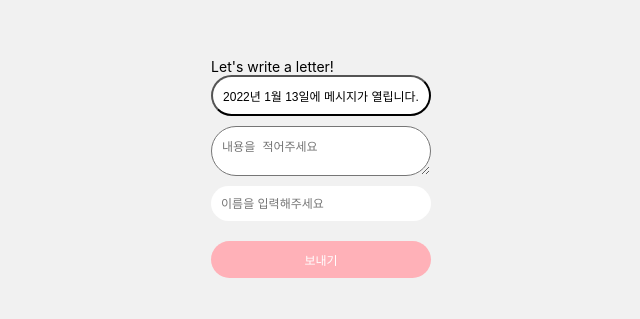
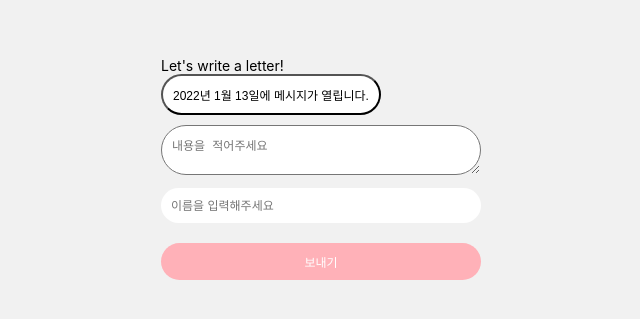
Before and after one commit to minizzang/madcamp_week3, a React (Create React App) app in the folder react-app/: page /write in a window 1280 px wide. Shown: the part 227-546 px from the top of the page, without its empty margins (319-959 px from the left). Built offline with nearby package versions, Linux system fonts and the light colour scheme; a web font is replaced by a local one.

Commit message:
Add : Grid style on Storage.js

```diff
--- a/react-app/src/components/Storage.js
+++ b/react-app/src/components/Storage.js
@@ -2,21 +2,25 @@ import React, { useEffect, useState } from "react";
 import 'styles/storage.css';
 
 const Storage = () => {
+
   return (
-<div class="container">
-        <div class="box">
+    <>
+<div class="container_grid">
+  <div class="box">
+  몇년이게
+  </div>
+        <div class="box"> {/* 나중에 map 함수 써서 무한생산하면 될 듯. */}
             <div class="imgBox">
                 <img src="https://img.freepik.com/free-photo/portrait-handsome-young-man-makes-okay-gesture-demonstrates-agreement-likes-idea-smiles-happily-wears-optical-glasses-yellow-hat-t-shirt-models-indoor-its-fine-thank-you-hand-sign_273609-30676.jpg?size=626&ext=jpg" alt=""/>
-            </div>
-            <div class="imgBox">
                 <h2>7월</h2>
             </div>
             <div class="content">
-                <h2>72장</h2>
-                <span>의 카드가 있어요!</span>
+                <span>72장 의 카드가 있어요!</span>
             </div>
         </div>
 </div>
+<span>72장 의 카드가 있어요!</span>
+</>
   );
 }
 
--- a/react-app/src/styles/storage.css
+++ b/react-app/src/styles/storage.css
@@ -17,33 +17,34 @@ body {
   min-height: 100vh;
   background-color: #f0f0f0;
   font-family: 'Poppins', sans-serif;
-  display: flex;
-  justify-content: center;
-  align-items: center;
 }
 
-.container {
+.container_grid {
   position: relative;
-  display: flex;
-  justify-content: center;
-  align-items: center;
-  flex-wrap: wrap;
+  display: grid;
+  width: 1200px;
+  grid-template-columns: repeat(6, 1fr);
+  grid-template-rows: repeat(3, 1fr);
 }
 
-.container .box {
+.box {
   position: relative;
-  width: 30rem;
-  height: 30rem;
+  width: 10rem;
+  height: 15rem;
   margin: 4rem;
 
 }
 
+.box:nth-child(1) {
+	grid-column: 1 / 7;
+	grid-row: 1 / 2;
+}
 
-.container .box:hover .imgBox {
+.container_grid .box:hover .imgBox {
   transform: translate(-3.5rem, -3.5rem);
 }
 
-.container .box:hover .content {
+.container_grid .box:hover .content {
   transform: translate(3.5rem, 3.5rem);
 }
 
@@ -58,8 +59,8 @@ body {
 }
 
 .imgBox img {
-  width: 30rem;
-  height: 30rem;
+  width: 10rem;
+  height: 15rem;
   object-fit: cover;
   resize: both;
   border-radius : 20px;
@@ -100,10 +101,12 @@ body {
 }
 
 @media (max-width: 600px) {
-  .container .box:hover .content {
+  .container_grid .box:hover .content {
     transform: translate(0, 3.5rem);
   }
-  .container .box:hover .imgBox {
+  .container_grid .box:hover .imgBox {
     transform: translate(0, -3.5rem);
   }
 }
+
+/*그리드를 짜자!!*/
--- a/react-app/src/styles/welcome.css
+++ b/react-app/src/styles/welcome.css
@@ -15,8 +15,12 @@
     font-family: -apple-system, BlinkMacSystemFont, "Segoe UI", Roboto, Oxygen,
       Ubuntu, Cantarell, "Open Sans", "Helvetica Neue", sans-serif;
     font-size: 14px;
+    display: flex;
+    justify-content: center;
+    align-items: center;
     color: rgb(0, 0, 0);
   }
+
 
   button {
     background-color: white;
@@ -35,7 +39,6 @@
   .container {
     width: 100%;
     max-width: 320px;
-    display: flex;
     flex-direction: column;
   }
 
```
